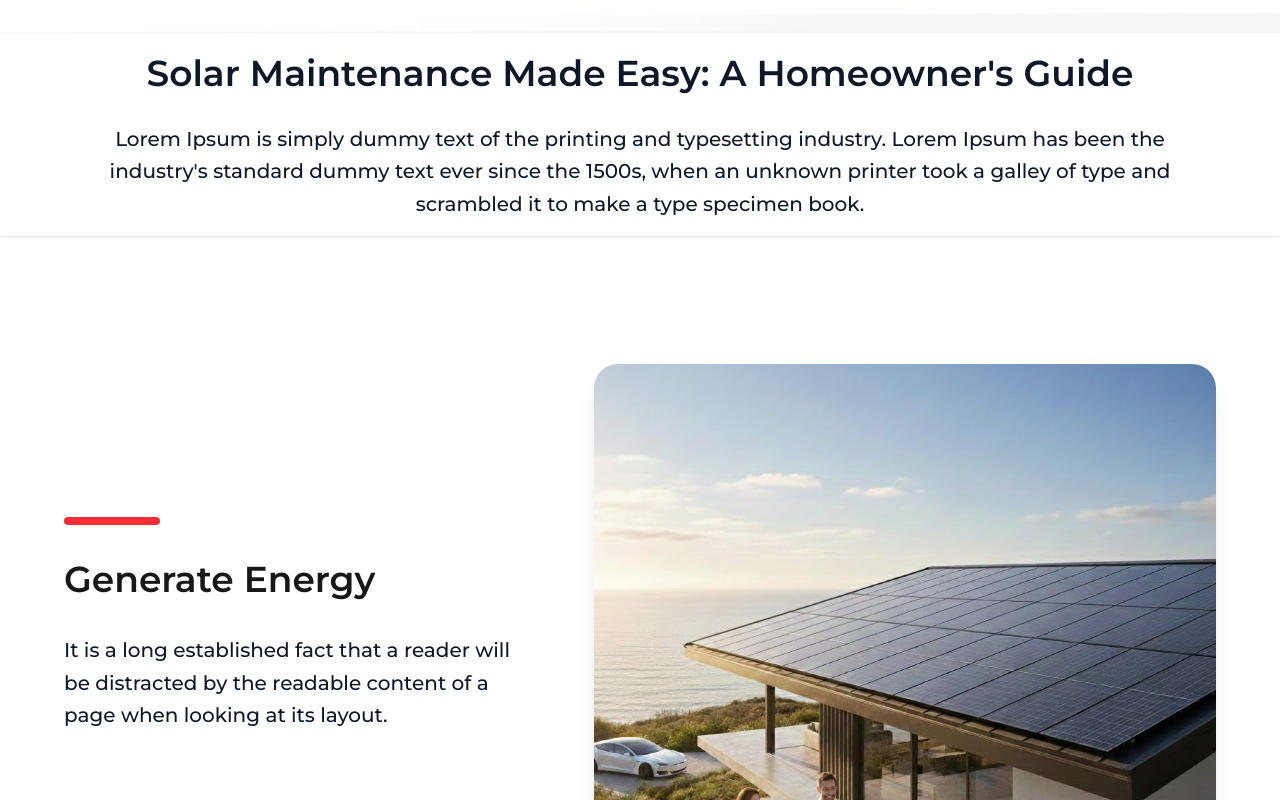
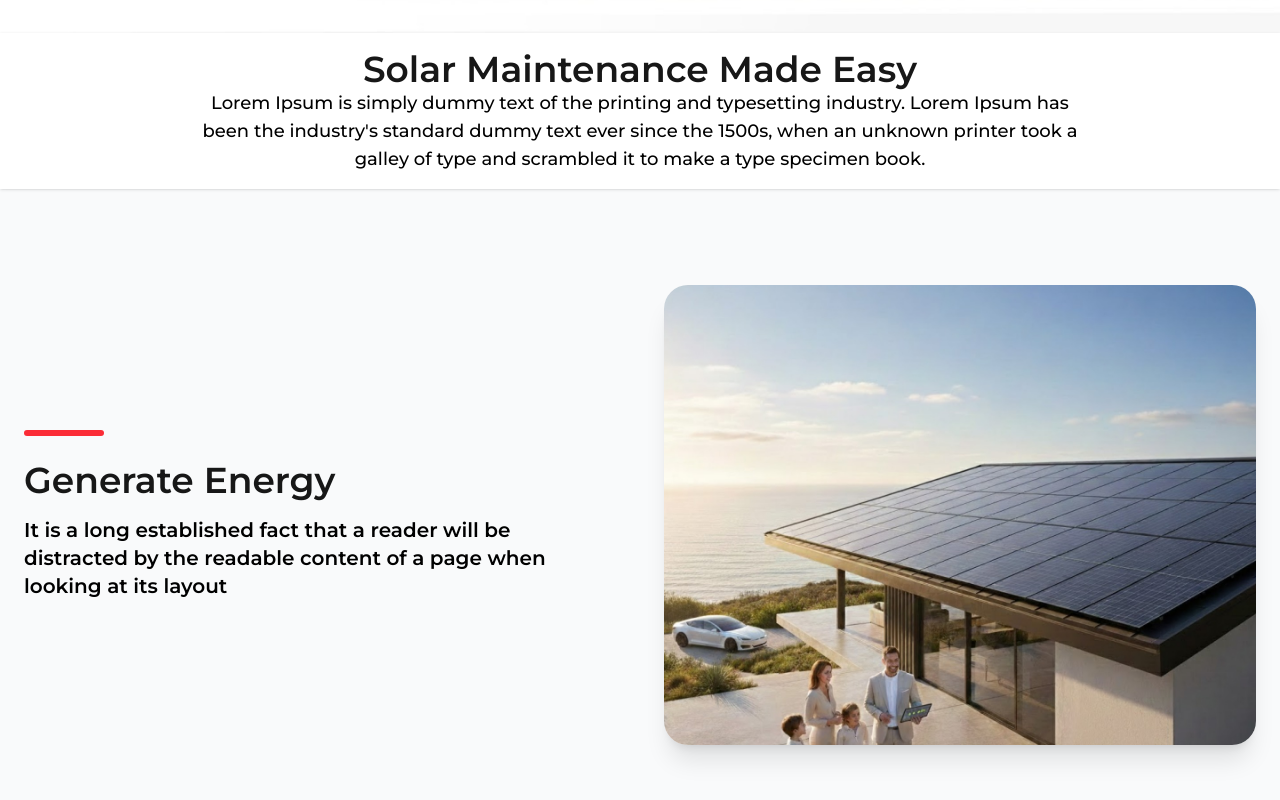
Before and after one commit to roshankhapre/solar-panel-frontend, a Next.js app: page / in a window 1280 px wide. Shown: the part 1580-2380 px from the top of the page. Built offline with nearby package versions, Linux system fonts and the light colour scheme.

Commit message:
updates in about and services  setion

```diff
--- a/package.json
+++ b/package.json
@@ -15,6 +15,7 @@
     "next": "16.1.4",
     "react": "19.2.3",
     "react-dom": "19.2.3",
+    "react-intersection-observer": "^10.0.2",
     "swiper": "^12.0.3"
   },
   "devDependencies": {
--- a/src/app/components/Maintenance.jsx
+++ b/src/app/components/Maintenance.jsx
@@ -4,328 +4,159 @@ import { useEffect, useRef, useState } from "react";
 import Image from "next/image";
 
 export default function Maintenance() {
-  const section0Ref = useRef(null);
-  const section1Ref = useRef(null);
-  const section2Ref = useRef(null);
-  const section3Ref = useRef(null);
-  const [visibleSections, setVisibleSections] = useState({
-    section0: false,
-    section1: false,
-    section2: false,
-    section3: false,
-  });
+  const sectionsRef = useRef([]);
+  const [visible, setVisible] = useState({});
 
   useEffect(() => {
-    // Set up intersection observers for all sections
-    const observers = [];
-    const sections = [
-      { ref: section0Ref, key: "section0" },
-      { ref: section1Ref, key: "section1" },
-      { ref: section2Ref, key: "section2" },
-      { ref: section3Ref, key: "section3" },
-    ];
-
-    sections.forEach(({ ref, key }) => {
-      if (ref.current) {
     const observer = new IntersectionObserver(
-          ([entry]) => {
+      (entries) => {
+        entries.forEach((entry) => {
           if (entry.isIntersecting) {
-              setVisibleSections((prev) => ({
+            setVisible((prev) => ({
               ...prev,
-                [key]: true,
+              [entry.target.dataset.key]: true,
             }));
-              observer.unobserve(entry.target);
-            }
-          },
-          { threshold: 0.1 },
-        );
-        observer.observe(ref.current);
-        observers.push(observer);
           }
         });
+      },
+      { threshold: 0.15, rootMargin: "0px 0px -80px 0px" },
+    );
 
-    return () => observers.forEach((observer) => observer.disconnect());
+    sectionsRef.current.forEach((el) => el && observer.observe(el));
+    return () => observer.disconnect();
   }, []);
 
+  const anim = "transition-all duration-700 ease-[cubic-bezier(0.22,1,0.36,1)]";
+
   return (
-    <div className="relative font-montserrat">
-      {/* SECTION 0 – STICKY HEADER with Fast Text Reveal */}
-      <section
-        ref={section0Ref}
-        className={`sticky top-0 z-40 bg-white border-b-0 shadow-sm ${
-          visibleSections.section0 ? "opacity-100" : "opacity-0"
-        }`}
-      >
-        <div className="max-w-[1920px] mx-auto px-5 sm:px-6 md:px-8 lg:px-12 xl:px-16 2xl:px-20 py-6 sm:py-2 md:py-3 lg:py-4">
-          <div className="text-center">
-            {/* Main Title - Fast Fade Up */}
-            <h2
-              className={`text-2xl xs:text-[20px] sm:text-2xl md:text-3xl lg:text-[30px] xl:text-4xl 2xl:text-[45px] font-semibold text-gray-900 mb-4 sm:mb-4 md:mb-5 lg:mb-6 leading-tight sm:leading-snug transition-all duration-500 ${visibleSections.section0 ? "opacity-100 translate-y-0" : "opacity-0 translate-y-10"}`}
-            >
-              Solar Maintenance Made Easy: A Homeowner's Guide
+    <section className="relative bg-white">
+      {/* ================= STICKY HEADER ================= */}
+      <div className="sticky top-0 z-40 bg-white shadow-sm">
+        <div className="max-w-7xl mx-auto px-4 sm:px-6 py-4 text-center">
+          <h2 className="text-xl sm:text-2xl md:text-3xl lg:text-4xl font-semibold">
+            Solar Maintenance Made Easy
           </h2>
-
-            {/* Description with Fast Typewriter Effect */}
-            <div className="max-w-3xl sm:max-w-4xl md:max-w-5xl lg:max-w-6xl xl:max-w-7xl mx-auto overflow-hidden">
-              <p
-                className={`text-gray-900 text-base xs:text-[10px] sm:text-sm md:text-lg lg:text-xl xl:text-[20px] 2xl:text-[20px] font-medium leading-relaxed sm:leading-relaxed md:leading-relaxed px-1 sm:px-0 }`}
-              >
-                Lorem Ipsum is simply dummy text of the printing and typesetting
-                industry. Lorem Ipsum has been the industry's standard dummy
-                text ever since the 1500s, when an unknown printer took a galley
-                of type and scrambled it to make a type specimen book.
-              </p>
-            </div>
-          </div>
-        </div>
-      </section>
-
-      {/* SECTION 1 */}
-      <section
-        ref={section1Ref}
-        className={`py-12 xs:py-14 sm:py-16 md:py-20 lg:py-28 xl:py-32 bg-white ${
-          visibleSections.section1 ? "opacity-100" : "opacity-0"
-        }`}
-      >
-        <div className="max-w-[1920px] mx-auto px-5 sm:px-6 md:px-8 lg:px-12 xl:px-16 2xl:px-20">
-          <div className="flex flex-col lg:flex-row items-center justify-between gap-10 md:gap-12 lg:gap-16 xl:gap-20">
-            {/* TEXT CONTENT */}
-            <div className="lg:w-[45%] xl:w-[42%] 2xl:w-[40%] text-left mb-8 lg:mb-0">
-              {/* Red Line - Slide In */}
-              <span
-                className={`block w-14 xs:w-16 sm:w-18 md:w-20 lg:w-22 xl:w-24 2xl:w-26 h-[4px] xs:h-[5px] sm:h-[6px] md:h-[7px] lg:h-[8px] bg-red-500 rounded mb-5 sm:mb-6 md:mb-7 lg:mb-8 transition-all duration-700 delay-300 ${
-                  visibleSections.section1
-                    ? "translate-x-0 opacity-100"
-                    : "-translate-x-8 opacity-0"
-                }`}
-              ></span>
-
-              {/* Title - Fade Up with Delay */}
-              <h2
-                className={`text-xl xs:text-[20px] sm:text-2xl md:text-[30px] lg:text-[38px] xl:text-4xl 2xl:text-[40px] font-semibold mb-4 sm:mb-5 md:mb-6 lg:mb-8 leading-tight transition-all duration-700 delay-400 ${
-                  visibleSections.section1
-                    ? "translate-y-0 opacity-100"
-                    : "translate-y-8 opacity-0"
-                }`}
-              >
-                Generate Energy
-              </h2>
-
-              {/* Description - Fade Up with More Delay */}
-              <div className="max-w-lg lg:max-w-xl">
-                <p
-                  className={`text-gray-900 text-base xs:text-[11px] sm:text-sm md:text-lg lg:text-xl xl:text-[20px] 2xl:text-[20px] font-medium leading-relaxed transition-all duration-700 delay-500 ${
-                    visibleSections.section1
-                      ? "translate-y-0 opacity-100"
-                      : "translate-y-8 opacity-0"
-                  }`}
-                >
-                  It is a long established fact that a reader will be distracted
-                  by the readable content of a page when looking at its layout.
+          <p className="text-sm sm:text-base md:text-lg text-black font-medium max-w-4xl mx-auto">
+            Lorem Ipsum is simply dummy text of the printing and typesetting
+            industry. Lorem Ipsum has been the industry's standard dummy text
+            ever since the 1500s, when an unknown printer took a galley of type
+            and scrambled it to make a type specimen book.
           </p>
         </div>
       </div>
 
-            {/* IMAGE - Fade In from Right with Delay */}
+      {/* ================= CONTENT ================= */}
+      <div className="py-24 space-y-40 bg-gray-50">
+        {/* BLOCK 1 */}
         <div
-              className={`lg:w-[55%] xl:w-[58%] 2xl:w-[60%] flex justify-center lg:justify-end w-full transition-all duration-700 delay-600 ${
-                visibleSections.section1
-                  ? "translate-x-0 opacity-100"
-                  : "translate-x-8 opacity-0"
+          ref={(el) => (sectionsRef.current[0] = el)}
+          data-key="b1"
+          className="max-w-7xl mx-auto px-4 sm:px-6 grid lg:grid-cols-2 gap-12 items-center"
+        >
+          <div
+            className={`${anim} ${
+              visible.b1
+                ? "opacity-100 translate-y-0"
+                : "opacity-0 translate-y-8"
             }`}
           >
-              <div className="relative h-64 xs:h-72 sm:h-80 md:h-96 lg:h-[450px] xl:h-[520px] 2xl:h-[600px] w-full max-w-2xl lg:max-w-3xl xl:max-w-4xl 2xl:max-w-[760px] rounded-lg sm:rounded-xl md:rounded-2xl lg:rounded-3xl overflow-hidden shadow-lg sm:shadow-xl hover:shadow-2xl transition-shadow duration-300">
+            <span className="block w-20 h-[6px] bg-red-500 rounded mb-6" />
+            <h3 className="text-2xl sm:text-3xl lg:text-4xl font-semibold mb-4">
+              Generate Energy
+            </h3>
+            <p className="text-black text-lg font-semibold sm:text-xl max-w-xl">
+              It is a long established fact that a reader will be distracted by
+              the readable content of a page when looking at its layout{" "}
+            </p>
+          </div>
+
+          <div
+            className={`${anim} ${
+              visible.b1 ? "opacity-100 scale-100" : "opacity-0 scale-105"
+            } relative h-[280px] sm:h-[380px] lg:h-[460px] rounded-3xl overflow-hidden shadow-xl`}
+          >
             <Image
               src="/maintenance.jpeg"
               alt="Maintenance"
               fill
-                  className="object-cover hover:scale-105 transition-transform duration-700"
-                  sizes="(max-width: 768px) 100vw, (max-width: 1024px) 50vw, 760px"
-                  priority
+              className="object-cover"
             />
           </div>
         </div>
-          </div>
-        </div>
-      </section>
 
-      {/* SECTION 2 */}
-      <section
-        ref={section2Ref}
-        className={`pt-2 xs:pt-4 sm:pt-6 md:pt-8 lg:pt-10 xl:pt-12
-pb-12 xs:pb-14 sm:pb-16 md:pb-20 lg:pb-28 xl:pb-32 bg-white ${
-          visibleSections.section2 ? "opacity-100" : "opacity-0"
-        }`}
+        {/* BLOCK 2 */}
+        <div
+          ref={(el) => (sectionsRef.current[1] = el)}
+          data-key="b2"
+          className="max-w-7xl mx-auto px-4 sm:px-6 grid lg:grid-cols-2 gap-12 items-center"
         >
-        <div className="max-w-[1920px] mx-auto px-5 sm:px-6 md:px-8 lg:px-12 xl:px-16 2xl:px-20">
-          <div className="flex flex-col lg:flex-row items-center justify-between gap-10 md:gap-12 lg:gap-16 xl:gap-20">
-            {/* IMAGE - LEFT - Fade In from Left */}
           <div
-              className={`lg:w-[55%] xl:w-[58%] 2xl:w-[60%] flex justify-center lg:justify-start w-full order-2 lg:order-1 transition-all duration-700 delay-300 ${
-                visibleSections.section2
-                  ? "translate-x-0 opacity-100"
-                  : "-translate-x-8 opacity-0"
-              }`}
+            className={`${anim} ${
+              visible.b2 ? "opacity-100 scale-100" : "opacity-0 scale-105"
+            } order-2 lg:order-1 relative h-[280px] sm:h-[380px] lg:h-[460px] rounded-3xl overflow-hidden shadow-xl`}
           >
-              <div className="relative h-64 xs:h-72 sm:h-80 md:h-96 lg:h-[450px] xl:h-[520px] 2xl:h-[600px] w-full max-w-2xl lg:max-w-3xl xl:max-w-4xl 2xl:max-w-[760px] rounded-lg sm:rounded-xl md:rounded-2xl lg:rounded-3xl overflow-hidden shadow-lg sm:shadow-xl hover:shadow-2xl transition-shadow duration-300">
             <Image
               src="/energy-room.png"
               alt="Energy Room"
               fill
-                  className="object-cover hover:scale-105 transition-transform duration-700"
-                  sizes="(max-width: 768px) 100vw, (max-width: 1024px) 50vw, 760px"
+              className="object-cover"
             />
           </div>
-            </div>
 
-            {/* TEXT - RIGHT - Staggered Delays */}
-            <div className="lg:w-[45%] xl:w-[42%] 2xl:w-[40%] text-left order-1 lg:order-2 mb-8 lg:mb-0">
-              {/* Red Line - Slide In with Delay */}
-              <span
-                className={`block w-14 xs:w-16 sm:w-18 md:w-20 lg:w-22 xl:w-24 2xl:w-26 h-[4px] xs:h-[5px] sm:h-[6px] md:h-[7px] lg:h-[8px] bg-red-500 rounded mb-5 sm:mb-6 md:mb-7 lg:mb-8 transition-all duration-700 delay-400 ${
-                  visibleSections.section2
-                    ? "translate-x-0 opacity-100"
-                    : "translate-x-8 opacity-0"
-                }`}
-              ></span>
-
-              {/* Title - Fade Up with Delay */}
-              <h2
-                className={`text-xl xs:text-[20px] sm:text-2xl md:text-[30px] lg:text-[38px] xl:text-4xl 2xl:text-[40px]
- font-semibold mb-4 sm:mb-5 md:mb-6 lg:mb-8 leading-tight transition-all duration-700 delay-500 ${
-   visibleSections.section2
-     ? "translate-y-0 opacity-100"
-     : "translate-y-8 opacity-0"
- }`}
+          <div
+            className={`${anim} ${
+              visible.b2
+                ? "opacity-100 translate-y-0"
+                : "opacity-0 translate-y-8"
+            } order-1 lg:order-2`}
           >
+            <span className="block w-20 h-[6px] bg-red-500 rounded mb-6" />
+            <h3 className="text-2xl sm:text-3xl lg:text-4xl font-semibold mb-4">
               Use Energy
-              </h2>
-
-              {/* Description - Fade Up with More Delay */}
-              <div className="max-w-lg lg:max-w-xl">
-                <p
-                  className={`text-gray-900 text-base xs:text-[11px] sm:text-sm md:text-lg lg:text-xl xl:text-[20px] 2xl:text-[20px]
- font-medium leading-relaxed transition-all duration-700 delay-600 ${
-   visibleSections.section2
-     ? "translate-y-0 opacity-100"
-     : "translate-y-8 opacity-0"
- }`}
-                >
-                  It is a long established fact that a reader will be distracted
-                  by the readable content of a page when looking at its layout.
-                </p>
-              </div>
-            </div>
-          </div>
-        </div>
-      </section>
-
-      {/* SECTION 3 */}
-      <section
-        ref={section3Ref}
-        className={`pt-2 xs:pt-4 sm:pt-6 md:pt-8 lg:pt-10 xl:pt-12
-pb-12 xs:pb-14 sm:pb-16 md:pb-20 lg:pb-28 xl:pb-32
- bg-white ${visibleSections.section3 ? "opacity-100" : "opacity-0"}`}
-      >
-        <div className="max-w-[1920px] mx-auto px-5 sm:px-6 md:px-8 lg:px-12 xl:px-16 2xl:px-20">
-          <div className="flex flex-col lg:grid lg:grid-cols-2 gap-10 md:gap-12 lg:gap-16 xl:gap-20 items-center">
-            {/* TEXT CONTENT - Staggered Delays */}
-            <div className="lg:w-full mb-8 lg:mb-0">
-              {/* Red Line - Slide In */}
-              <span
-                className={`block w-14 xs:w-16 sm:w-18 md:w-20 lg:w-22 xl:w-24 2xl:w-26 h-[4px] xs:h-[5px] sm:h-[6px] md:h-[7px] lg:h-[8px] bg-red-500 rounded mb-5 sm:mb-6 md:mb-7 lg:mb-8 transition-all duration-700 delay-300 ${
-                  visibleSections.section3
-                    ? "translate-x-0 opacity-100"
-                    : "-translate-x-8 opacity-0"
-                }`}
-              ></span>
-
-              {/* Title - Fade Up with Delay */}
-              <h2
-                className={`text-xl xs:text-[20px] sm:text-2xl md:text-[30px] lg:text-[38px] xl:text-4xl 2xl:text-[40px]
- font-semibold mb-4 sm:mb-5 md:mb-6 lg:mb-8 leading-tight transition-all duration-700 delay-400 ${
-   visibleSections.section3
-     ? "translate-y-0 opacity-100"
-     : "translate-y-8 opacity-0"
- }`}
-              >
-                Store Any Extra
-              </h2>
-
-              {/* Description - Fade Up with More Delay */}
-              <div className="max-w-lg lg:max-w-xl">
-                <p
-                  className={`text-gray-900 text-base xs:text-[11px] sm:text-sm md:text-lg lg:text-xl xl:text-[20px] 2xl:text-[20px]
- font-medium leading-relaxed transition-all duration-700 delay-500 ${
-   visibleSections.section3
-     ? "translate-y-0 opacity-100"
-     : "translate-y-8 opacity-0"
- }`}
-                >
-                  It is a long established fact that a reader will be distracted
-                  by the readable content of a page when looking at its layout.
+            </h3>
+            <p className="text-black text-lg font-semibold sm:text-xl max-w-xl">
+              It is a long established fact that a reader will be distracted by the readable countent of a page when looking at its layout
             </p>
           </div>
         </div>
 
-            {/* IMAGE - Fade In from Right with Delay */}
+        {/* BLOCK 3 */}
         <div
-              className={`relative h-64 xs:h-72 sm:h-80 md:h-96 lg:h-[450px] xl:h-[520px] 2xl:h-[600px]
- w-full max-w-2xl lg:max-w-3xl xl:max-w-4xl 2xl:max-w-[860px]
- rounded-lg sm:rounded-xl md:rounded-2xl lg:rounded-3xl
- overflow-hidden shadow-lg sm:shadow-xl lg:ml-auto
- transition-all duration-700 delay-600 ${
-   visibleSections.section3
-     ? "translate-x-0 opacity-100"
-     : "translate-x-8 opacity-0"
+          ref={(el) => (sectionsRef.current[2] = el)}
+          data-key="b3"
+          className="max-w-7xl mx-auto px-4 sm:px-6 grid lg:grid-cols-2 gap-12 items-center"
+        >
+          <div
+            className={`${anim} ${
+              visible.b3
+                ? "opacity-100 translate-y-0"
+                : "opacity-0 translate-y-8"
             }`}
+          >
+            <span className="block w-20 h-[6px] bg-red-500 rounded mb-6" />
+            <h3 className="text-2xl sm:text-3xl lg:text-4xl font-semibold mb-4">
+              Store Extra Energy
+            </h3>
+            <p className="text-black text-lg font-semibold sm:text-xl max-w-xl">
+                            It is a long established fact that a reader will be distracted by the readable countent of a page when looking at its layout
+
+            </p>
+          </div>
+
+          <div
+            className={`${anim} ${
+              visible.b3 ? "opacity-100 scale-100" : "opacity-0 scale-105"
+            } relative h-[280px] sm:h-[380px] lg:h-[460px] rounded-3xl overflow-hidden shadow-xl`}
           >
             <Image
               src="/battery-home.png"
-                alt="Battery Home"
+              alt="Battery"
               fill
-                className="object-cover hover:scale-105 transition-transform duration-700"
-                sizes="(max-width: 768px) 100vw, (max-width: 1024px) 50vw, 760px"
+              className="object-cover"
             />
           </div>
         </div>
       </div>
     </section>
-
-      {/* Optional: Add more breathing room at the bottom on mobile */}
-      <div className="h-8 sm:h-12 md:h-16 lg:h-20 bg-white"></div>
-
-      {/* CSS Animations */}
-      <style jsx global>{`
-        @keyframes typewriterFast {
-          from {
-            width: 0;
-          }
-          to {
-            width: 100%;
-          }
-        }
-
-        @keyframes fadeIn {
-          from {
-            opacity: 0;
-          }
-          to {
-            opacity: 1;
-          }
-        }
-
-        .animate-typewriter-fast {
-          animation: typewriterFast 2s steps(60) forwards;
-          overflow: hidden;
-          white-space: normal;
-          display: inline-block;
-        }
-
-        .animate-fade-in {
-          animation: fadeIn 0.5s ease-out forwards;
-        }
-      `}</style>
-    </div>
   );
 }
--- a/src/app/components/PowerBackup.jsx
+++ b/src/app/components/PowerBackup.jsx
@@ -35,7 +35,7 @@ export default function PowerBackup() {
       {/* SECTION 1 - HERO */}
       <section
         ref={heroRef}
-        className="relative h-[90vh] xs:h-[85vh] sm:h-[80vh] md:h-[75vh] lg:h-[80vh] w-full overflow-hidden font-montserrat"
+        className="relative h-[90vh] xs:h-[85vh] sm:h-[80vh] md:h-[75vh] lg:h-[80vh] w-full overflow-hidden font-montserrat "
       >
         <div className="absolute inset-0">
           <Image
--- a/src/app/components/ServicesSection.jsx
+++ b/src/app/components/ServicesSection.jsx
@@ -138,7 +138,7 @@ function ServiceCard({ icon, title, text, red }) {
   return (
     <div
       className={`rounded-3xl
-  p-5 -ml- sm:p-7 lg:p-10
+  p-5 -ml-10 sm:p-7 lg:p-10
   w-full max-w-[80%] sm:max-w-full
   mx-auto
   flex flex-col gap-4
--- a/src/app/globals.css
+++ b/src/app/globals.css
@@ -210,6 +210,37 @@ body {
 .image-hover-zoom:hover {
   transform: scale(1.05);
 }
-html, body {
-  overflow-x: hidden;
+
+/* ================= CURSOR FOLLOWER ================= */
+.cursor-follower {
+  position: fixed;
+  top: 0;
+  left: 0;
+  width: 36px;
+  height: 36px;
+  border-radius: 50%;
+  pointer-events: none;
+  z-index: 9999;
+
+  background: rgba(239, 68, 68, 0.15); /* red-500 soft */
+  border: 1px solid rgba(239, 68, 68, 0.4);
+
+  transform: translate3d(-50%, -50%, 0);
+  transition:
+    width 0.25s ease,
+    height 0.25s ease,
+    background 0.25s ease,
+    border 0.25s ease;
+  backdrop-filter: blur(4px);
 }
+
+/* Hover grow */
+.cursor-hover {
+  width: 56px;
+  height: 56px;
+  background: rgba(239, 68, 68, 0.25);
+}
+
+body {
+  overflow-x: clip;
+}
--- a/src/app/layout.js
+++ b/src/app/layout.js
@@ -2,6 +2,7 @@ import { Montserrat, Kumbh_Sans } from "next/font/google";
 import "./globals.css";
 import Navbar from "./components/Navbar";
 import Footer from "./components/Footer";
+import CursorFollower from "./components/CursorFollower";
 
 const montserrat = Montserrat({
   subsets: ["latin"],
@@ -25,6 +26,7 @@ export default function RootLayout({ children }) {
     <html lang="en" className={`${montserrat.variable} ${kumbhSans.variable}`}>
       <body className="font-montserrat antialiased">
         <Navbar />
+         <CursorFollower />
         {children}
         <Footer />
       </body>
```
Also changed, not shown: src/app/components/CursorFollower.jsx (added, +49 -0 lines), 1 other file (tests, documents, lock files or other folders). Lines whose indentation alone changed are shown as unchanged.
